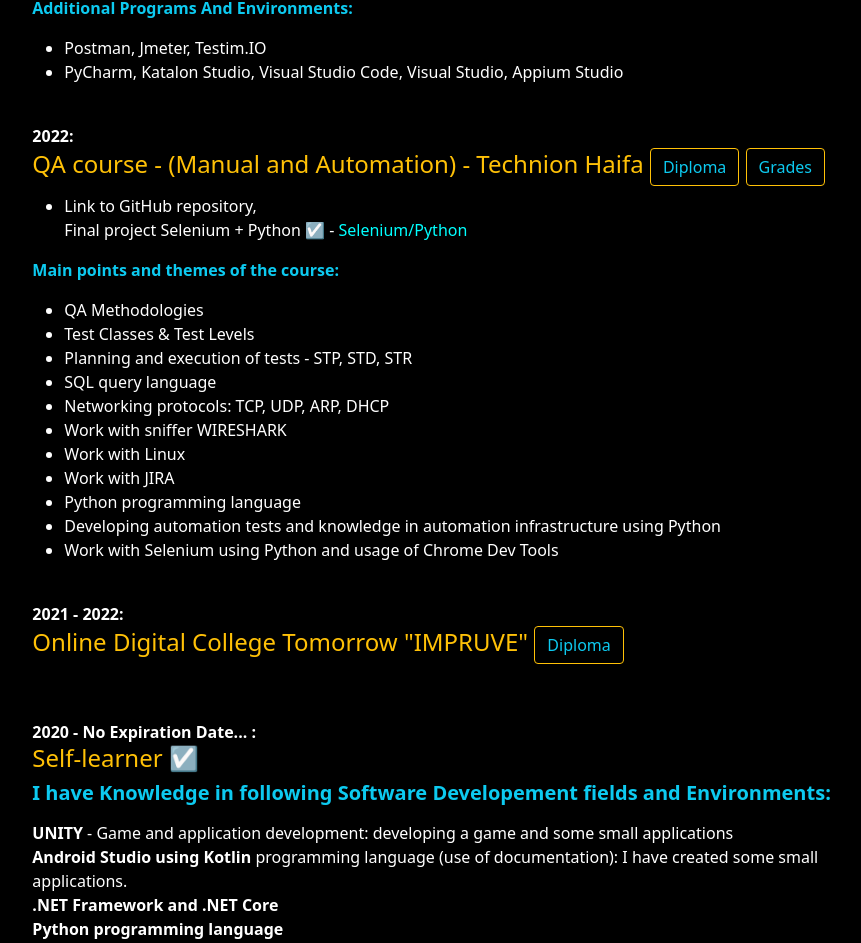
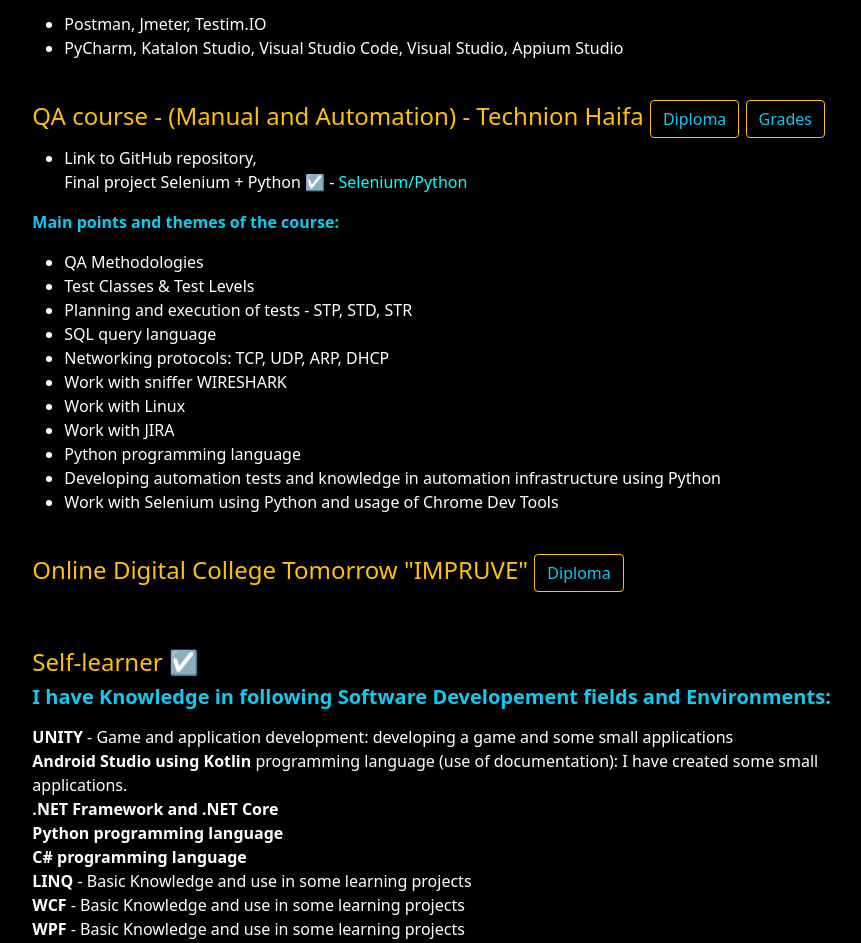
Before and after one commit to sergeicher1/sergeicher.pro, a plain HTML site: page education.html in a window 1280 px wide. Shown: the part 1100-2043 px from the top of the page, without its empty margins (193-1054 px from the left). Drawn offline with Linux system fonts and the light colour scheme.

Commit message:
removed dates

```diff
--- a/education.html
+++ b/education.html
@@ -81,7 +81,6 @@
         <div class="container text-light mt-5 mb-5 pt-5">
             <h1 id="res" class="text-info text-center mb-5">Education</<h1>
         </div><br>
-        <strong>2022:</strong>
         <h4 class="text-warning"> Full stack Python Test Automation at "ATID Automation"
             <!----------------------------------  Expandable DIPLOMA  QA ------------------------------------------->
             <a class="btn btn-outline-warning text-info" data-bs-toggle="collapse" href="#openDiploma3" role="button"
@@ -192,7 +191,6 @@
                 </li>
             </ul>
             <br>
-            <strong>2022:</strong>
             <h4 class="text-warning"> QA course - (Manual and Automation) - Technion Haifa
                 <!----------------------------------  Expandable DIPLOMA  QA ------------------------------------------->
 
@@ -263,7 +261,6 @@
             </ul>
             </p>
             <br>
-            <strong>2021 - 2022:</strong>
             <h4 class="text-warning">Online Digital College Tomorrow "IMPRUVE"
                 <!----------------------------------  Expandable DIPLOMA  ------------------------------------------->
                 <a class="btn btn-outline-warning text-info" data-bs-toggle="collapse" href="#openDiploma1"
@@ -278,7 +275,6 @@
             </h4>
             <br>
             <br>
-            <strong>2020 - No Expiration Date... :</strong>
             <h4 class="text-warning"> Self-learner &#9745;</h4>
             <h5>
                 <p class="text-info fw-bolder">I have Knowledge in following Software Developement fields and
```
